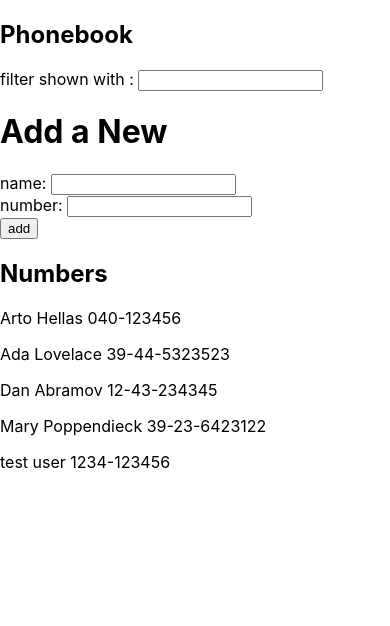
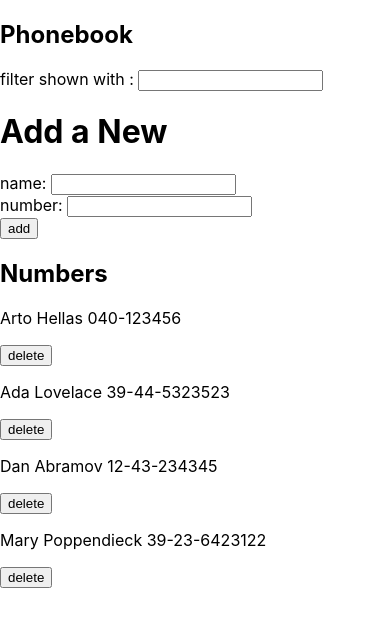
Before and after one commit to chinmaym07/exercises, a React (Create React App) app in the folder part 1/part1-exercise/: page / in a window 390 px wide. Shown: the top 626 px of the page. Built offline with nearby package versions, Linux system fonts and the light colour scheme; data requests are answered from the project's data file.

Commit message:
Added Exercise 2.17 Phonebook step 9

```diff
--- a/part 1/part1-exercise/db.json
+++ b/part 1/part1-exercise/db.json
@@ -19,11 +19,6 @@
       "name": "Mary Poppendieck",
       "number": "39-23-6423122",
       "id": 4
-    },
-    {
-      "id": 5,
-      "name": "test user",
-      "number": "1234-123456"
     }
   ]
 }
--- a/part 1/part1-exercise/src/App.js
+++ b/part 1/part1-exercise/src/App.js
@@ -5,6 +5,17 @@
 const SearchComponent = ({handleSearch,search}) =>(
   <p>filter shown with : <input type="text" onChange={handleSearch} value={search} name="search"/></p>
 )
+
+const Person = ({person,handleDelete})=>{
+
+  return (
+  <div>
+    <p key={person.id}>{person.name} {person.number}</p>
+    <button onClick={()=> handleDelete(person.id)}>delete</button>
+  </div>
+  )
+}
+
 
 const AddANewPersonConponent = ({handleChange,newPerson,handleSubmit})=> (
   <form>
@@ -30,6 +41,12 @@
     .then(data => setPersons(data))
   },[])
 
+  const handleDelete = (id)=> {
+    serverCom
+    .deletePerson(id)
+    .then(data => console.log(data));
+    setPersons(persons.filter(person => person.id !== id))
+  }
   const handleChange = (e) => {
     console.log(e.target.name);
     console.log(e.target.value);
@@ -61,8 +78,8 @@
     else{
       serverCom
       .create(newPerson)
-      .then(data=>console.log(data));
-      setPersons(persons.concat(newPerson));
+      .then(data=>setPersons(persons.concat(data)));
+
       setNewPerson({name:'',number:''});
     }
 
@@ -76,9 +93,9 @@
       <AddANewPersonConponent handleChange={handleChange} handleSubmit={handleSubmit} newPerson={newPerson}/>
       <h2>Numbers</h2>
       {
-        search ? (filteredPerson.length > 0 ? filteredPerson.map(person => <p key={person.name}>{person.name} {person.number}</p>) : <p>No Item Found</p>)
+        search ? (filteredPerson.length > 0 ? filteredPerson.map(person => <Person key={person.id} person={person} handleDelete={handleDelete}/>) : <p>No Item Found</p>)
         :
-        persons.map(person => <p key={person.name}>{person.name} {person.number}</p>)
+        persons.map(person =>  <Person key={person.id} person={person} handleDelete={handleDelete} />)
       }
     </div>
   )
--- a/part 1/part1-exercise/src/serverCom.js
+++ b/part 1/part1-exercise/src/serverCom.js
@@ -15,5 +15,9 @@
   const request = axios.put(`${baseUrl}/${id}`, newObject)
   return request.then(response => response.data)
 }
-let Com = { getAll, create, update };
+const deletePerson = (id) => {
+    const request = axios.delete(`${baseUrl}/${id}`)
+    return request.then(response => response.data)
+  }
+let Com = { getAll, create, update ,deletePerson };
 export default Com;
```
Also changed, not shown: 1 other file (tests, documents, lock files or other folders).
